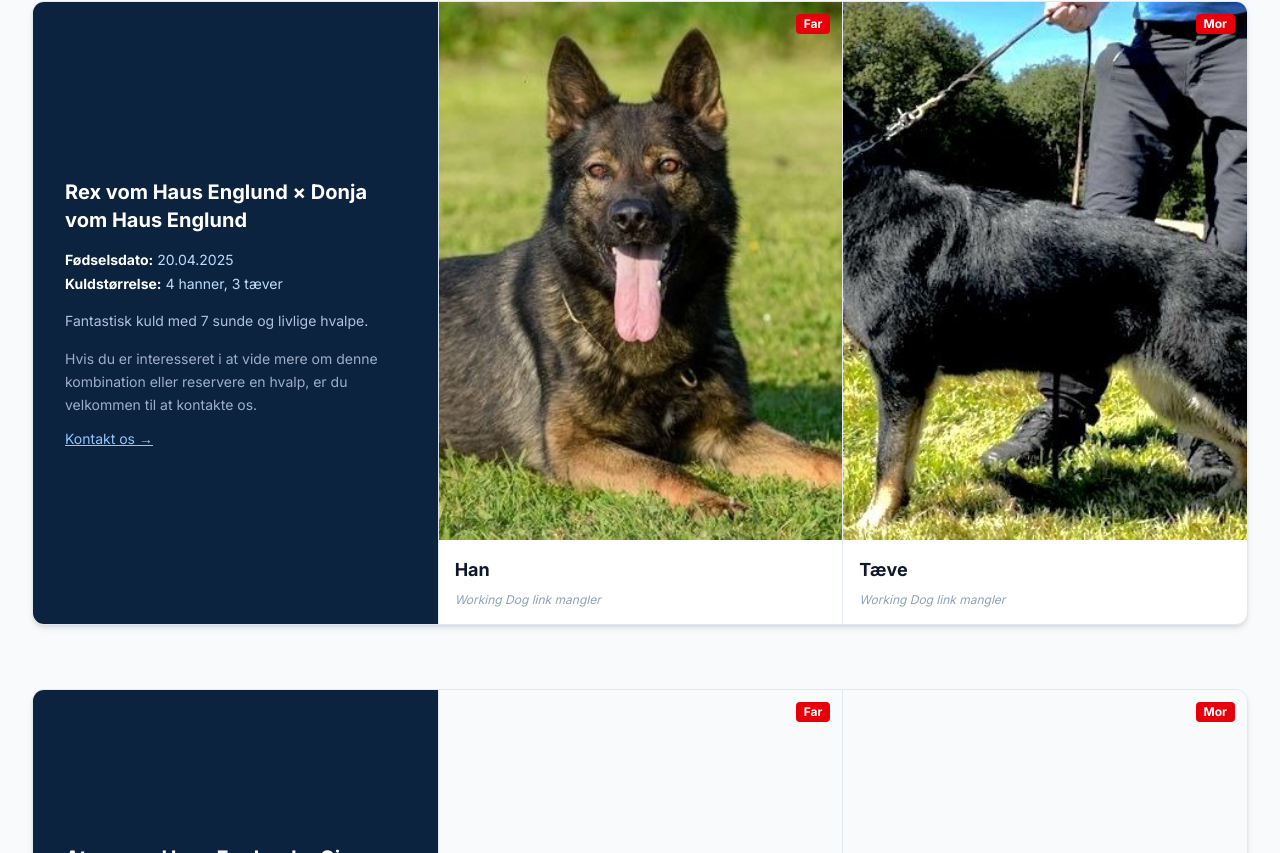
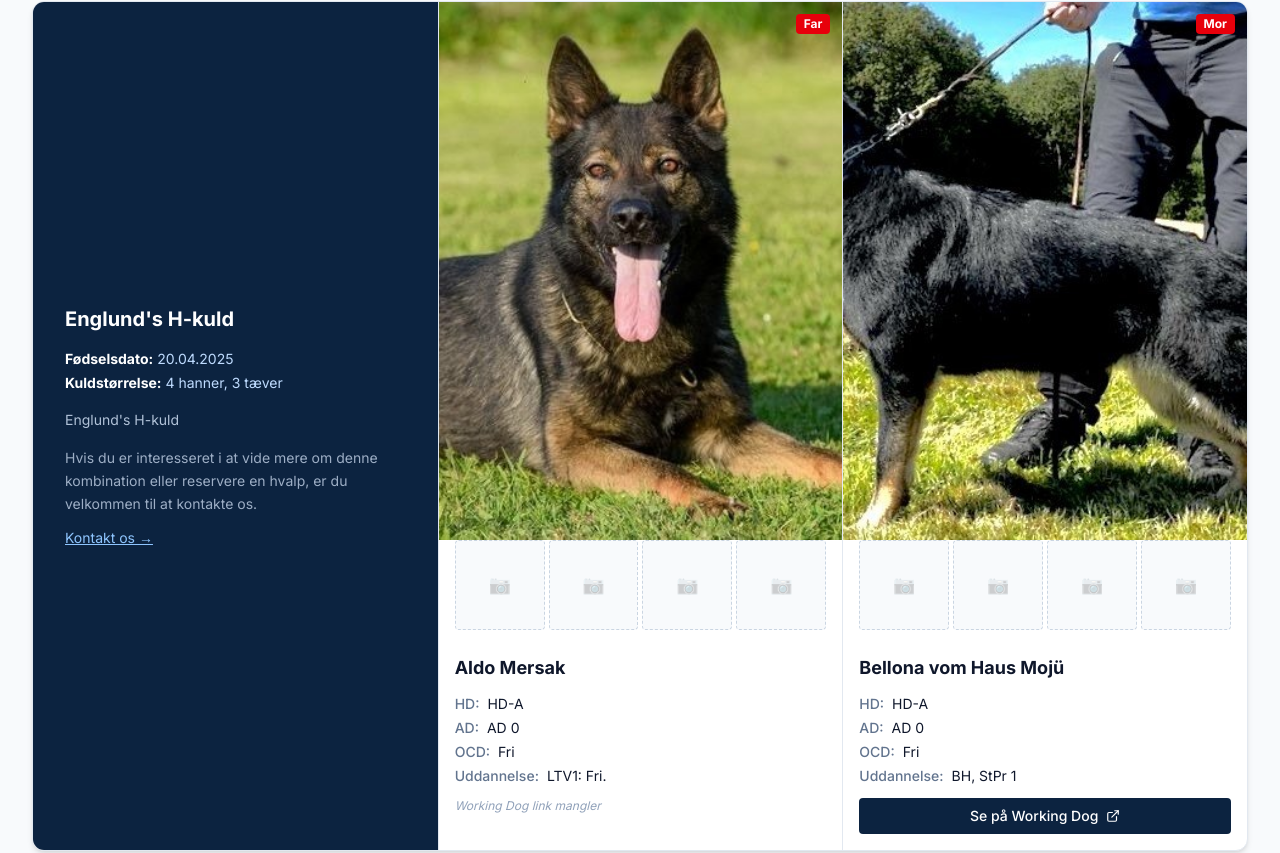
Before and after one commit to marienlund/kennel-englund, a Next.js app: page /hvalpe in a window 1280 px wide. Shown: the part 207-1060 px from the top of the page. Built offline with nearby package versions, Linux system fonts and the light colour scheme.

Commit message:
Add health data, extra photo slots, and correct names for H-kuld

```diff
--- a/src/app/hvalpe/page.tsx
+++ b/src/app/hvalpe/page.tsx
@@ -36,7 +36,7 @@ export default async function HvalpePage() {
 
                 {/* Kolonne 1: Kuld info */}
                 <div className="bg-[#0c2340] text-white p-6 sm:p-8 flex flex-col justify-center">
-                  <h2 className="text-xl font-bold mb-4">{litter.sire_name} × {litter.dam_name}</h2>
+                  <h2 className="text-xl font-bold mb-4">{litter.description || `${litter.sire_name} × ${litter.dam_name}`}</h2>
                   {birthDate && (
                     <p className="text-blue-200 text-sm mb-1"><strong className="text-white">Fødselsdato:</strong> {birthDate}</p>
                   )}
@@ -69,20 +69,29 @@ export default async function HvalpePage() {
                       </div>
                     )}
                   </div>
+                  {/* Ekstra foto-felter */}
+                  <div className="grid grid-cols-4 gap-1 px-4 pb-2">
+                    {[1,2,3,4].map((i) => (
+                      <div key={i} className="aspect-square bg-slate-50 rounded border border-dashed border-slate-300 flex items-center justify-center">
+                        <span className="text-lg opacity-20">📷</span>
+                      </div>
+                    ))}
+                  </div>
                   <div className="p-4">
-                    <p className="font-bold text-slate-900 text-lg">{litter.males && litter.males[0]?.name || litter.sire_name}</p>
-                    {litter.males && litter.males[0]?.working_dog_url ? (
-                      <a href={litter.males[0].working_dog_url} target="_blank" rel="noopener noreferrer"
-                        className="inline-flex items-center gap-2 bg-[#0c2340] text-white text-sm font-medium px-4 py-2 rounded mt-3 hover:bg-[#1e3a5f] transition-colors w-full justify-center">
-                        Se på Workingdog <ExternalLink size={14} />
-                      </a>
-                    ) : litter.sire_working_dog_url ? (
-                      <a href={litter.sire_working_dog_url} target="_blank" rel="noopener noreferrer"
-                        className="inline-flex items-center gap-2 bg-[#0c2340] text-white text-sm font-medium px-4 py-2 rounded mt-3 hover:bg-[#1e3a5f] transition-colors w-full justify-center">
-                        Se på Workingdog <ExternalLink size={14} />
+                    <p className="font-bold text-slate-900 text-lg mb-3">{litter.males && litter.males[0]?.name || litter.sire_name}</p>
+                    <div className="space-y-1 text-sm mb-3">
+                      {litter.sire_hd && <div className="flex gap-2"><span className="text-slate-500 font-medium">HD:</span><span className="text-slate-900">{litter.sire_hd}</span></div>}
+                      {litter.sire_ad && <div className="flex gap-2"><span className="text-slate-500 font-medium">AD:</span><span className="text-slate-900">{litter.sire_ad}</span></div>}
+                      {litter.sire_ocd && <div className="flex gap-2"><span className="text-slate-500 font-medium">OCD:</span><span className="text-slate-900">{litter.sire_ocd}</span></div>}
+                      {litter.sire_training && <div className="flex gap-2"><span className="text-slate-500 font-medium">Uddannelse:</span><span className="text-slate-900">{litter.sire_training}</span></div>}
+                    </div>
+                    {(litter.males && litter.males[0]?.working_dog_url) || litter.sire_working_dog_url ? (
+                      <a href={(litter.males && litter.males[0]?.working_dog_url) || litter.sire_working_dog_url || '#'} target="_blank" rel="noopener noreferrer"
+                        className="inline-flex items-center gap-2 bg-[#0c2340] text-white text-sm font-medium px-4 py-2 rounded hover:bg-[#1e3a5f] transition-colors w-full justify-center">
+                        Se på Working Dog <ExternalLink size={14} />
                       </a>
                     ) : (
-                      <p className="text-xs text-slate-400 italic mt-2">Working Dog link mangler</p>
+                      <p className="text-xs text-slate-400 italic">Working Dog link mangler</p>
                     )}
                   </div>
                 </div>
@@ -102,20 +111,29 @@ export default async function HvalpePage() {
                       </div>
                     )}
                   </div>
+                  {/* Ekstra foto-felter */}
+                  <div className="grid grid-cols-4 gap-1 px-4 pb-2">
+                    {[1,2,3,4].map((i) => (
+                      <div key={i} className="aspect-square bg-slate-50 rounded border border-dashed border-slate-300 flex items-center justify-center">
+                        <span className="text-lg opacity-20">📷</span>
+                      </div>
+                    ))}
+                  </div>
                   <div className="p-4">
-                    <p className="font-bold text-slate-900 text-lg">{litter.females && litter.females[0]?.name || litter.dam_name}</p>
-                    {litter.females && litter.females[0]?.working_dog_url ? (
-                      <a href={litter.females[0].working_dog_url} target="_blank" rel="noopener noreferrer"
-                        className="inline-flex items-center gap-2 bg-[#0c2340] text-white text-sm font-medium px-4 py-2 rounded mt-3 hover:bg-[#1e3a5f] transition-colors w-full justify-center">
-                        Se på Workingdog <ExternalLink size={14} />
-                      </a>
-                    ) : litter.dam_working_dog_url ? (
-                      <a href={litter.dam_working_dog_url} target="_blank" rel="noopener noreferrer"
-                        className="inline-flex items-center gap-2 bg-[#0c2340] text-white text-sm font-medium px-4 py-2 rounded mt-3 hover:bg-[#1e3a5f] transition-colors w-full justify-center">
-                        Se på Workingdog <ExternalLink size={14} />
+                    <p className="font-bold text-slate-900 text-lg mb-3">{litter.females && litter.females[0]?.name || litter.dam_name}</p>
+                    <div className="space-y-1 text-sm mb-3">
+                      {litter.dam_hd && <div className="flex gap-2"><span className="text-slate-500 font-medium">HD:</span><span className="text-slate-900">{litter.dam_hd}</span></div>}
+                      {litter.dam_ad && <div className="flex gap-2"><span className="text-slate-500 font-medium">AD:</span><span className="text-slate-900">{litter.dam_ad}</span></div>}
+                      {litter.dam_ocd && <div className="flex gap-2"><span className="text-slate-500 font-medium">OCD:</span><span className="text-slate-900">{litter.dam_ocd}</span></div>}
+                      {litter.dam_training && <div className="flex gap-2"><span className="text-slate-500 font-medium">Uddannelse:</span><span className="text-slate-900">{litter.dam_training}</span></div>}
+                    </div>
+                    {(litter.females && litter.females[0]?.working_dog_url) || litter.dam_working_dog_url ? (
+                      <a href={(litter.females && litter.females[0]?.working_dog_url) || litter.dam_working_dog_url || '#'} target="_blank" rel="noopener noreferrer"
+                        className="inline-flex items-center gap-2 bg-[#0c2340] text-white text-sm font-medium px-4 py-2 rounded hover:bg-[#1e3a5f] transition-colors w-full justify-center">
+                        Se på Working Dog <ExternalLink size={14} />
                       </a>
                     ) : (
-                      <p className="text-xs text-slate-400 italic mt-2">Working Dog link mangler</p>
+                      <p className="text-xs text-slate-400 italic">Working Dog link mangler</p>
                     )}
                   </div>
                 </div>
--- a/src/lib/mock-data.ts
+++ b/src/lib/mock-data.ts
@@ -443,18 +443,21 @@ export const mockDogs: Dog[] = [
 export const mockLitters: Litter[] = [
   {
     id: 'b1b2c3d4-0001-4000-8000-000000000001',
-    sire_name: 'Rex vom Haus Englund',
-    dam_name: 'Donja vom Haus Englund',
+    sire_name: 'Aldo Mersak',
+    dam_name: 'Bellona vom Haus Mojü',
     birth_date: '2025-04-20',
     males_count: 4,
     females_count: 3,
     available: true,
-    description: 'Fantastisk kuld med 7 sunde og livlige hvalpe.',
+    description: "Englund's H-kuld",
+    sire_hd: 'HD-A', sire_ad: 'AD 0', sire_ocd: 'Fri', sire_training: 'LTV1: Fri.',
+    dam_hd: 'HD-A', dam_ad: 'AD 0', dam_ocd: 'Fri', dam_training: 'BH, StPr 1',
+    dam_working_dog_url: 'https://www.working-dog.com/dogs-details/6434038/Bellona-vom-Haus-MoJ%C3%BC',
     males: [
-      { name: 'Han', photo_url: '/kuld-han.jpg', working_dog_url: null },
+      { name: 'Aldo Mersak', photo_url: '/kuld-han.jpg', working_dog_url: null },
     ],
     females: [
-      { name: 'Tæve', photo_url: '/kuld-taeve.jpg', working_dog_url: null },
+      { name: 'Bellona vom Haus Mojü', photo_url: '/kuld-taeve.jpg', working_dog_url: 'https://www.working-dog.com/dogs-details/6434038/Bellona-vom-Haus-MoJ%C3%BC' },
     ],
     created_at: '2025-04-20T00:00:00Z',
   },
```
Also changed, not shown: src/lib/types.ts (+8 -0 lines).
